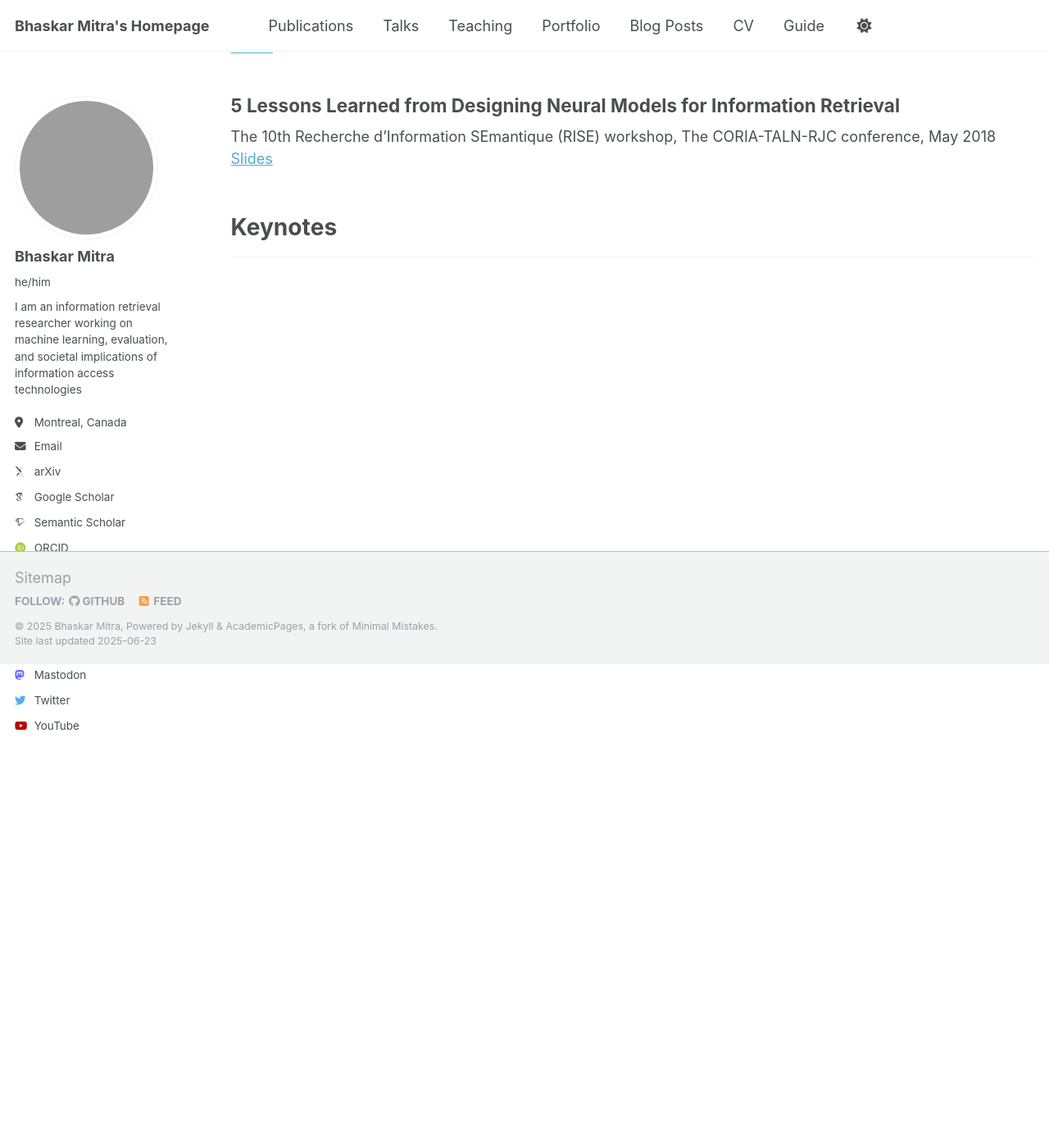
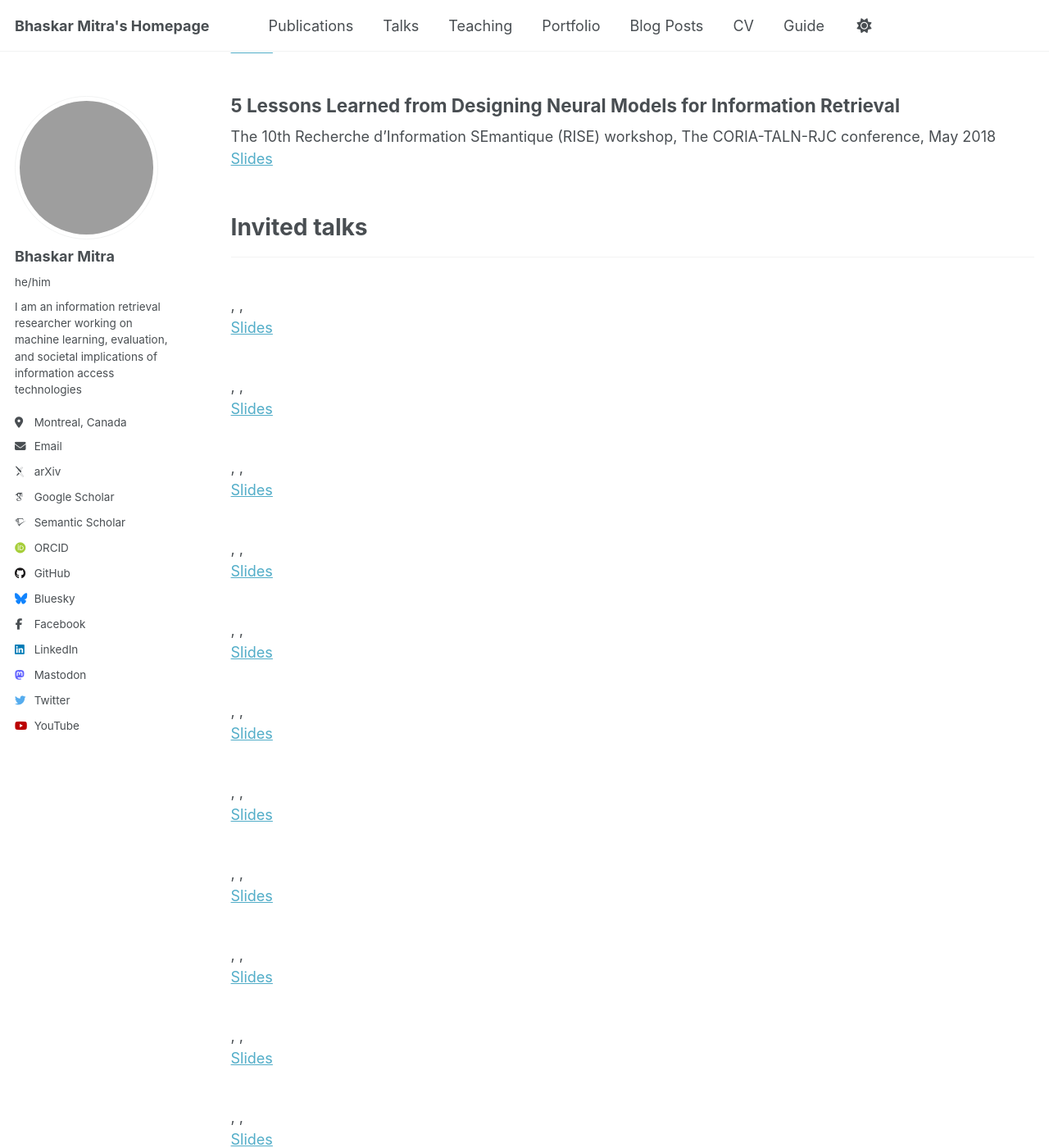
Before and after one commit to bhaskar-mitra/bhaskar-mitra.github.io, a Jekyll site: the page built from _pages/talks.html, in a window 1280 px wide and 1400 px high, scrolled down 590 px. Shown: the whole window at 82% size. Built offline with Jekyll 4.4.1, drawn with Linux system fonts in a browser that asks for light colours; some web fonts are replaced; some of the changed text lies outside the part shown; grey boxes are pictures that could not be loaded.

Commit message:
Update talks.html

```diff
--- a/_pages/talks.html
+++ b/_pages/talks.html
@@ -40,7 +40,140 @@
 </div>
 
 <br /><br />
-<h1>Keynotes</h1>
+<h1>Invited talks</h1>
 <hr />
 <div class="list__item">
+  <article class="archive__item" itemscope itemtype="http://schema.org/CreativeWork">
+    <h2></h2>
+    <a href="" style="text-decoration:none;color:inherit"></a>,
+    <a href="" style="text-decoration:none;color:inherit"></a>,
+    <br/>
+    <a href="">Slides</a>
+  </article>
+  <article class="archive__item" itemscope itemtype="http://schema.org/CreativeWork">
+    <h2></h2>
+    <a href="" style="text-decoration:none;color:inherit"></a>,
+    <a href="" style="text-decoration:none;color:inherit"></a>,
+    <br/>
+    <a href="">Slides</a>
+  </article>
+  <article class="archive__item" itemscope itemtype="http://schema.org/CreativeWork">
+    <h2></h2>
+    <a href="" style="text-decoration:none;color:inherit"></a>,
+    <a href="" style="text-decoration:none;color:inherit"></a>,
+    <br/>
+    <a href="">Slides</a>
+  </article>
+  <article class="archive__item" itemscope itemtype="http://schema.org/CreativeWork">
+    <h2></h2>
+    <a href="" style="text-decoration:none;color:inherit"></a>,
+    <a href="" style="text-decoration:none;color:inherit"></a>,
+    <br/>
+    <a href="">Slides</a>
+  </article>
+  <article class="archive__item" itemscope itemtype="http://schema.org/CreativeWork">
+    <h2></h2>
+    <a href="" style="text-decoration:none;color:inherit"></a>,
+    <a href="" style="text-decoration:none;color:inherit"></a>,
+    <br/>
+    <a href="">Slides</a>
+  </article>
+  <article class="archive__item" itemscope itemtype="http://schema.org/CreativeWork">
+    <h2></h2>
+    <a href="" style="text-decoration:none;color:inherit"></a>,
+    <a href="" style="text-decoration:none;color:inherit"></a>,
+    <br/>
+    <a href="">Slides</a>
+  </article>
+  <article class="archive__item" itemscope itemtype="http://schema.org/CreativeWork">
+    <h2></h2>
+    <a href="" style="text-decoration:none;color:inherit"></a>,
+    <a href="" style="text-decoration:none;color:inherit"></a>,
+    <br/>
+    <a href="">Slides</a>
+  </article>
+  <article class="archive__item" itemscope itemtype="http://schema.org/CreativeWork">
+    <h2></h2>
+    <a href="" style="text-decoration:none;color:inherit"></a>,
+    <a href="" style="text-decoration:none;color:inherit"></a>,
+    <br/>
+    <a href="">Slides</a>
+  </article>
+  <article class="archive__item" itemscope itemtype="http://schema.org/CreativeWork">
+    <h2></h2>
+    <a href="" style="text-decoration:none;color:inherit"></a>,
+    <a href="" style="text-decoration:none;color:inherit"></a>,
+    <br/>
+    <a href="">Slides</a>
+  </article>
+  <article class="archive__item" itemscope itemtype="http://schema.org/CreativeWork">
+    <h2></h2>
+    <a href="" style="text-decoration:none;color:inherit"></a>,
+    <a href="" style="text-decoration:none;color:inherit"></a>,
+    <br/>
+    <a href="">Slides</a>
+  </article>
+  <article class="archive__item" itemscope itemtype="http://schema.org/CreativeWork">
+    <h2></h2>
+    <a href="" style="text-decoration:none;color:inherit"></a>,
+    <a href="" style="text-decoration:none;color:inherit"></a>,
+    <br/>
+    <a href="">Slides</a>
+  </article>
+  <article class="archive__item" itemscope itemtype="http://schema.org/CreativeWork">
+    <h2></h2>
+    <a href="" style="text-decoration:none;color:inherit"></a>,
+    <a href="" style="text-decoration:none;color:inherit"></a>,
+    <br/>
+    <a href="">Slides</a>
+  </article>
+  <article class="archive__item" itemscope itemtype="http://schema.org/CreativeWork">
+    <h2></h2>
+    <a href="" style="text-decoration:none;color:inherit"></a>,
+    <a href="" style="text-decoration:none;color:inherit"></a>,
+    <br/>
+    <a href="">Slides</a>
+  </article>
+  <article class="archive__item" itemscope itemtype="http://schema.org/CreativeWork">
+    <h2></h2>
+    <a href="" style="text-decoration:none;color:inherit"></a>,
+    <a href="" style="text-decoration:none;color:inherit"></a>,
+    <br/>
+    <a href="">Slides</a>
+  </article>
+  <article class="archive__item" itemscope itemtype="http://schema.org/CreativeWork">
+    <h2></h2>
+    <a href="" style="text-decoration:none;color:inherit"></a>,
+    <a href="" style="text-decoration:none;color:inherit"></a>,
+    <br/>
+    <a href="">Slides</a>
+  </article>
+  <article class="archive__item" itemscope itemtype="http://schema.org/CreativeWork">
+    <h2></h2>
+    <a href="" style="text-decoration:none;color:inherit"></a>,
+    <a href="" style="text-decoration:none;color:inherit"></a>,
+    <br/>
+    <a href="">Slides</a>
+  </article>
+  <article class="archive__item" itemscope itemtype="http://schema.org/CreativeWork">
+    <h2></h2>
+    <a href="" style="text-decoration:none;color:inherit"></a>,
+    <a href="" style="text-decoration:none;color:inherit"></a>,
+    <br/>
+    <a href="">Slides</a>
+  </article>
+  <article class="archive__item" itemscope itemtype="http://schema.org/CreativeWork">
+    <h2></h2>
+    <a href="" style="text-decoration:none;color:inherit"></a>,
+    <a href="" style="text-decoration:none;color:inherit"></a>,
+    <br/>
+    <a href="">Slides</a>
+  </article>
+  <article class="archive__item" itemscope itemtype="http://schema.org/CreativeWork">
+    <h2></h2>
+    <a href="" style="text-decoration:none;color:inherit"></a>,
+    <a href="" style="text-decoration:none;color:inherit"></a>,
+    <br/>
+    <a href="">Slides</a>
+  </article>
 </div>
```
